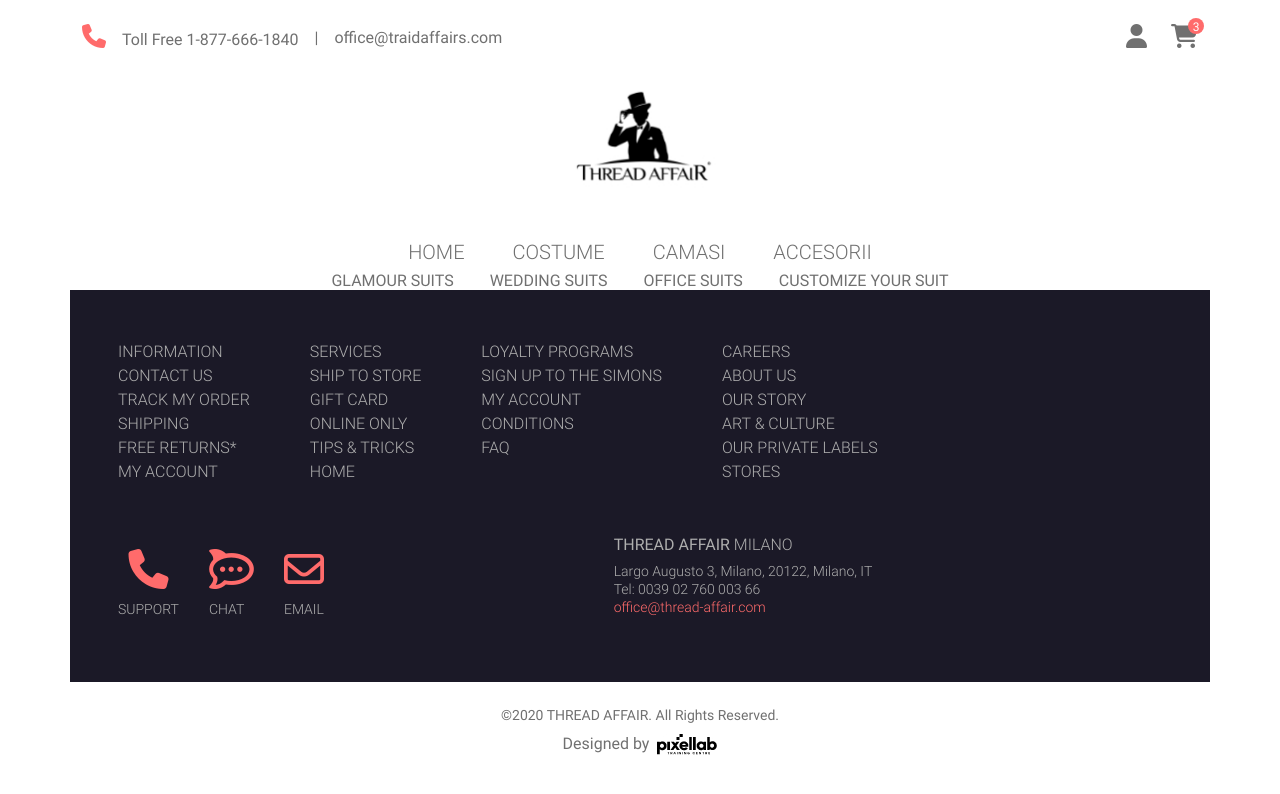
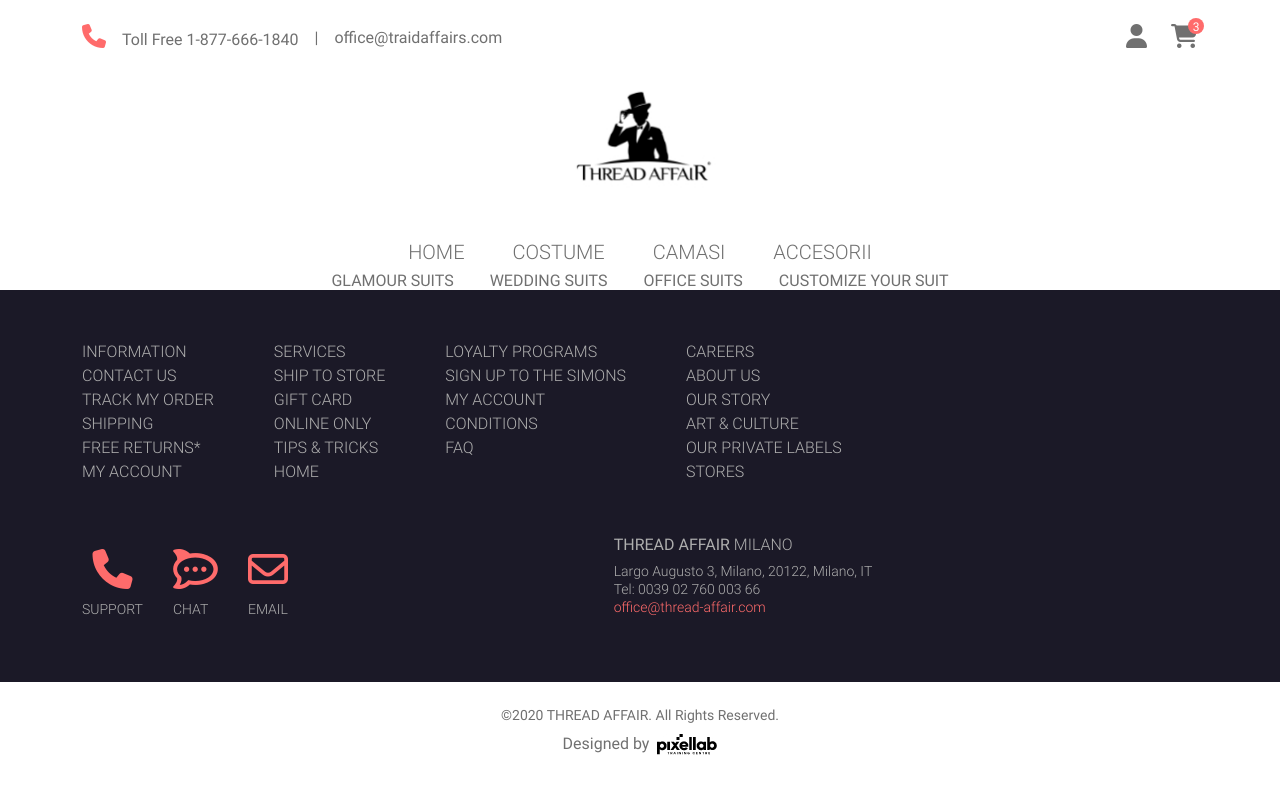
Before and after one commit to Hustlingz/ta-hustlingz-pixellab-responsive, a Next.js app: page / in a window 1280 px wide. Shown: the top 794 px of the page. Built offline with nearby package versions, Linux system fonts and the light colour scheme.

Commit message:
Thread Affair Update! 4

```diff
--- a/src/components/common/Footer.jsx
+++ b/src/components/common/Footer.jsx
@@ -1,8 +1,8 @@
 export default function Footer() {
   return (
     <>
-      <div className="footer-primary container mb-4">
-        <div className="footer-primary-inner px-5">
+      <div className="footer-primary mb-4">
+        <div className="footer-primary-inner container">
           <section className="footer-nav">
             <ul>
               <li>
```
